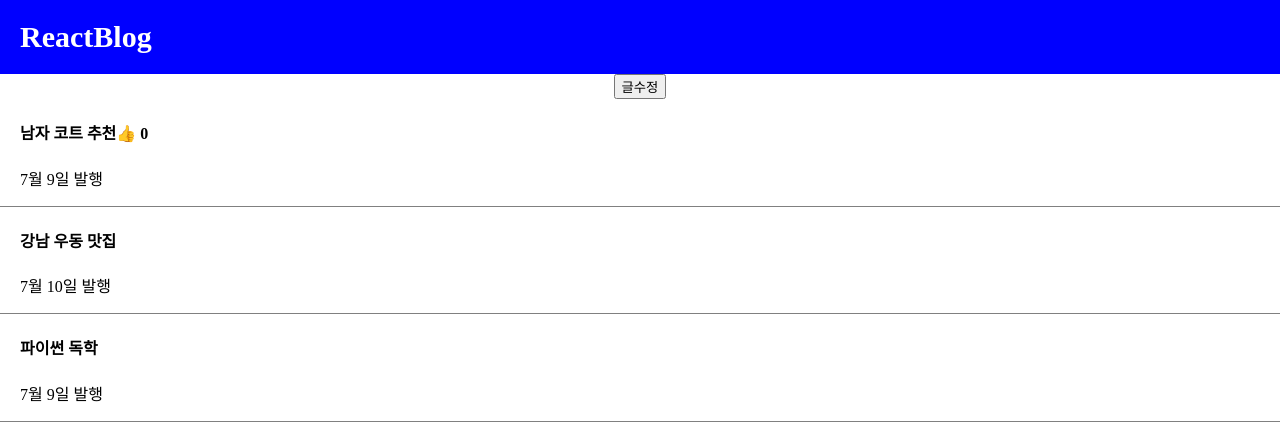
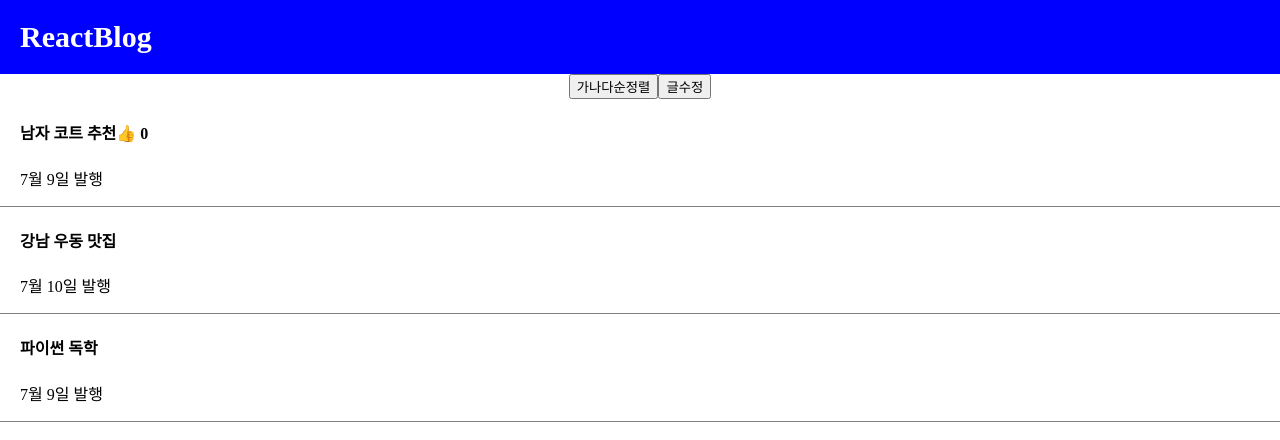
Before and after one commit to myunggiM/Blog, a React (Create React App) app: page / in a window 1280 px wide. Shown: the top 440 px of the page. Built offline with nearby package versions, Linux system fonts and the light colour scheme.

Commit message:
state가 array /object 일때

```diff
--- a/src/App.js
+++ b/src/App.js
@@ -16,11 +16,17 @@ function App() {
       <div className="black-nav"> {/*JSX 에서 class는 js , className 은 html,css */}
         <div style={postsCss}>ReactBlog</div>
       </div>
+      <button onClick={()=>{
+        let copy2 =[...글제목];
+        copy2= copy2.sort();
+        글제목변경(copy2);
+        console.log(copy2);
+      }}>가나다순정렬</button>
       <button onClick={() =>{
-         let copy =  글제목;
+         let copy =  [...글제목]; {/* ... : 괄호 벗겨주세요. []: 괄호를 다시 씌워주세요 */}
          copy[0] = '여자코트 추천';
          글제목변경(copy);
-      }}> 글수정</button>
+      }}> 글수정</button> {/* state 변경함수 특징: 기존 state =신규 state 의 경우 변경 안해줌 : 글제목이란 변수 및 글제목이 가리키는 array 화살표 둘다 안바뀜 */}
       <div className="list">
         <h4>{ 글제목[0] }<span onClick={ () => { 좋아요변경(좋아요+1) }}>👍</span> { 좋아요 }</h4>  {/* onClick 안에는 함수만 가능하다. */}
         <p>7월 9일 발행</p>
```
